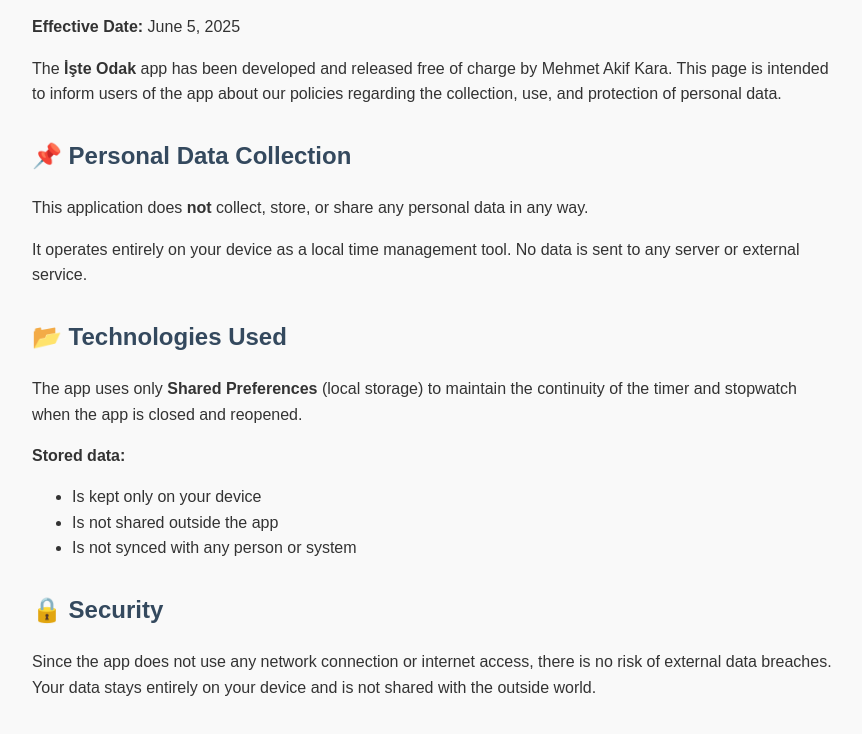
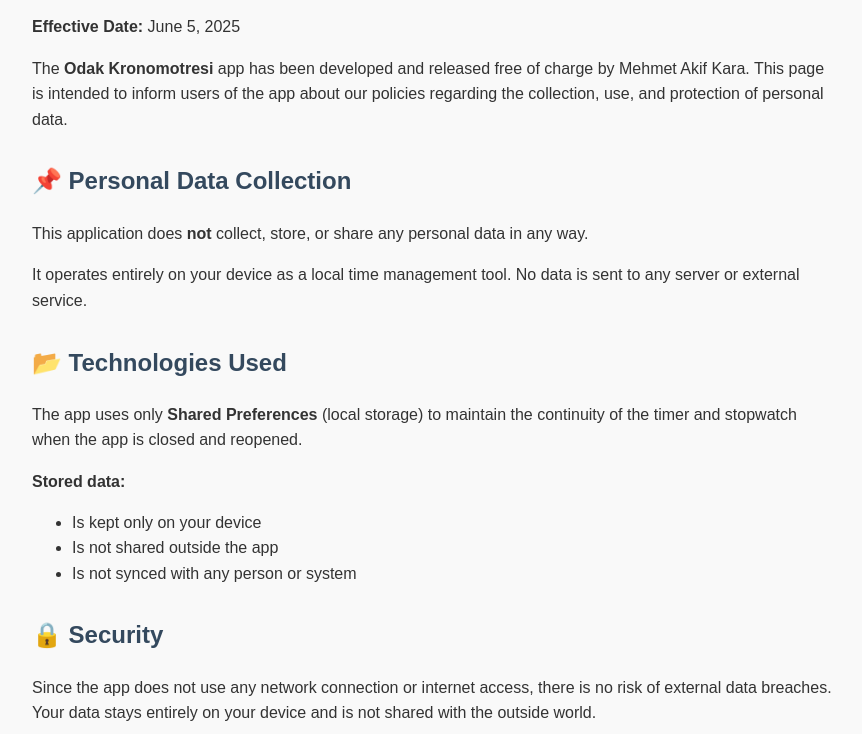
Before and after one commit to akifkara217/odak-kronometresi-privacy-policy, a plain HTML site: page index.html in a window 1280 px wide. Shown: the part 100-834 px from the top of the page, without its empty margins (208-1070 px from the left). Drawn offline with Linux system fonts and the light colour scheme.

Commit message:
Update index.html

```diff
--- a/index.html
+++ b/index.html
@@ -40,7 +40,7 @@
   <p><strong>Effective Date:</strong> June 5, 2025</p>
 
   <p>
-    The <strong>İşte Odak</strong> app has been developed and released free of charge by Mehmet Akif Kara. This page is intended to inform users of the app about our policies regarding the collection, use, and protection of personal data.
+    The <strong>Odak Kronomotresi</strong> app has been developed and released free of charge by Mehmet Akif Kara. This page is intended to inform users of the app about our policies regarding the collection, use, and protection of personal data.
   </p>
 
   <h2>📌 Personal Data Collection</h2>
```
